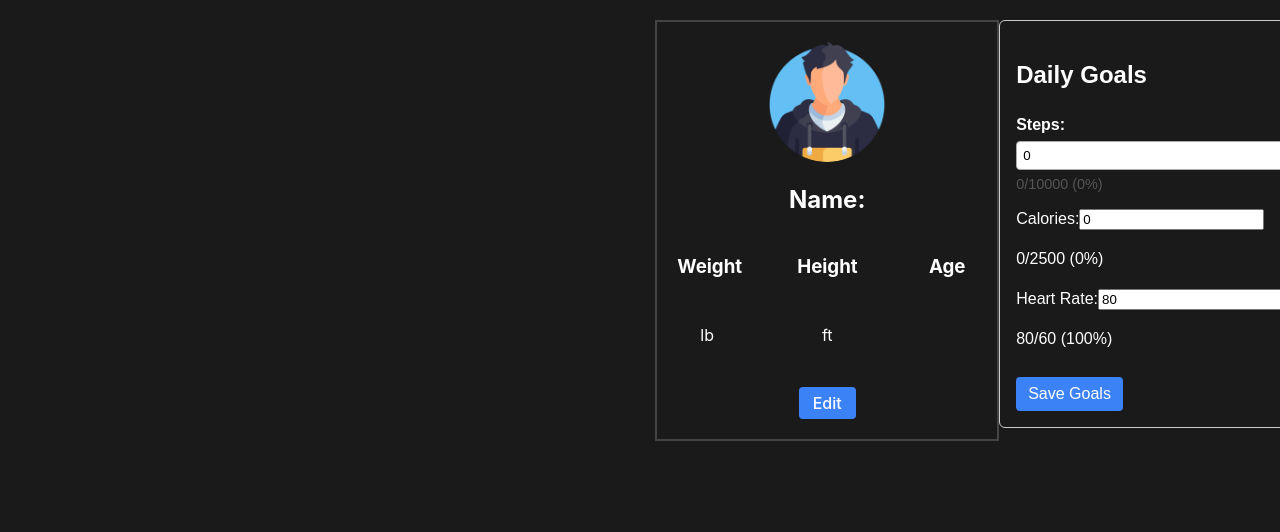
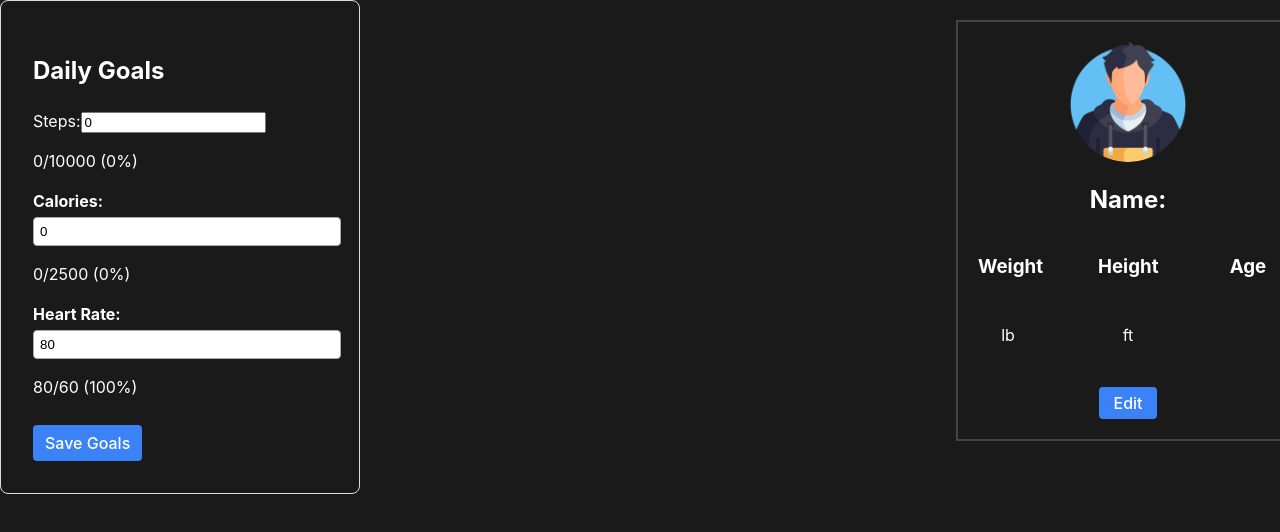
Before and after one commit to BibhasShris/Fitness-Tracker, a React (Vite) app in the folder Fit-Journey/: page / in a window 1280 px wide. Shown: the top 532 px of the page. Built offline with nearby package versions, Linux system fonts and the light colour scheme.

Commit message:
Daily Goals CSS
moved daily goals to left, same height as profile

```diff
--- a/Fit-Journey/src/App.css
+++ b/Fit-Journey/src/App.css
@@ -22,3 +22,17 @@ body {
   border: 2px solid #444;
   text-align: center;
 }
+
+.daily-goals {
+  display: inline-block;
+  vertical-align: top;
+}
+
+.daily-goals {
+  width: 55%;
+  padding: 2rem;
+  box-sizing: border-box;
+  position: absolute;
+  left: 0;
+  top: 0;
+}
--- a/Fit-Journey/src/App.jsx
+++ b/Fit-Journey/src/App.jsx
@@ -11,9 +11,13 @@ export default function App() {
     console.log("Updated goals:", updated);
   };
   return (
+    <>
     <div className="tracker-layout">
-    <Profile />
-    <DailyGoals todayEntry={today} onUpdate={handleUpdate} />
+      <Profile />
     </div>
+    <div className="daily-goals">
+      <DailyGoals todayEntry={today} onUpdate={handleUpdate} />
+    </div>
+  </>
   );
 }
--- a/Fit-Journey/src/Components/DailyGoals/DailyGoals.css
+++ b/Fit-Journey/src/Components/DailyGoals/DailyGoals.css
@@ -1,38 +1,30 @@
-.dailyGoals {
-  border: 1px solid #ccc;
-  border-radius: 6px;
-  padding: 16px;
-  max-width: 400px;
-  font-family: sans-serif;
+.daily-goals {
+  max-width: 360px;
+  margin: 0;
+  text-align: left;
+  padding: 20px;
+  border: 1px solid #ddd;
+  border-radius: 8px;
+  height: auto;
+  box-sizing: border-box;
 }
 
-
- .goalItem {
+.goal-item {
   margin-bottom: 12px;
 }
 
-
- .goalItem label {
+.goal-item label {
   display: block;
   font-weight: bold;
   margin-bottom: 4px;
 }
 
-
- .goalItem input {
+.goal-item input {
   width: 100%;
   padding: 6px;
   border: 1px solid #aaa;
   border-radius: 4px;
 }
-
-
- .goalItem p {
-  margin: 4px 0 0;
-  font-size: 0.9rem;
-  color: #555;
- }
-
 
 button {
   margin-top: 10px;
@@ -44,7 +36,6 @@
   cursor: pointer;
 }
 
-
 button:hover {
   background-color: #2563eb;
 }
```
Lines whose indentation alone changed are shown as unchanged.
